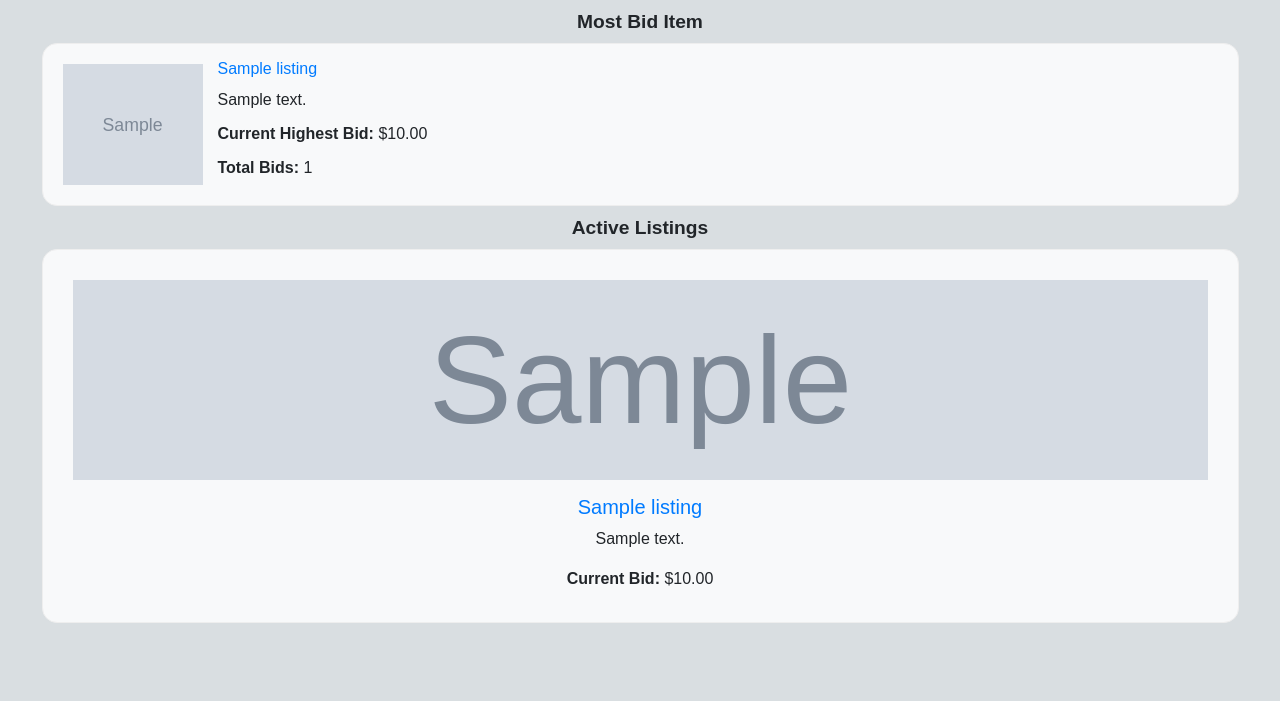
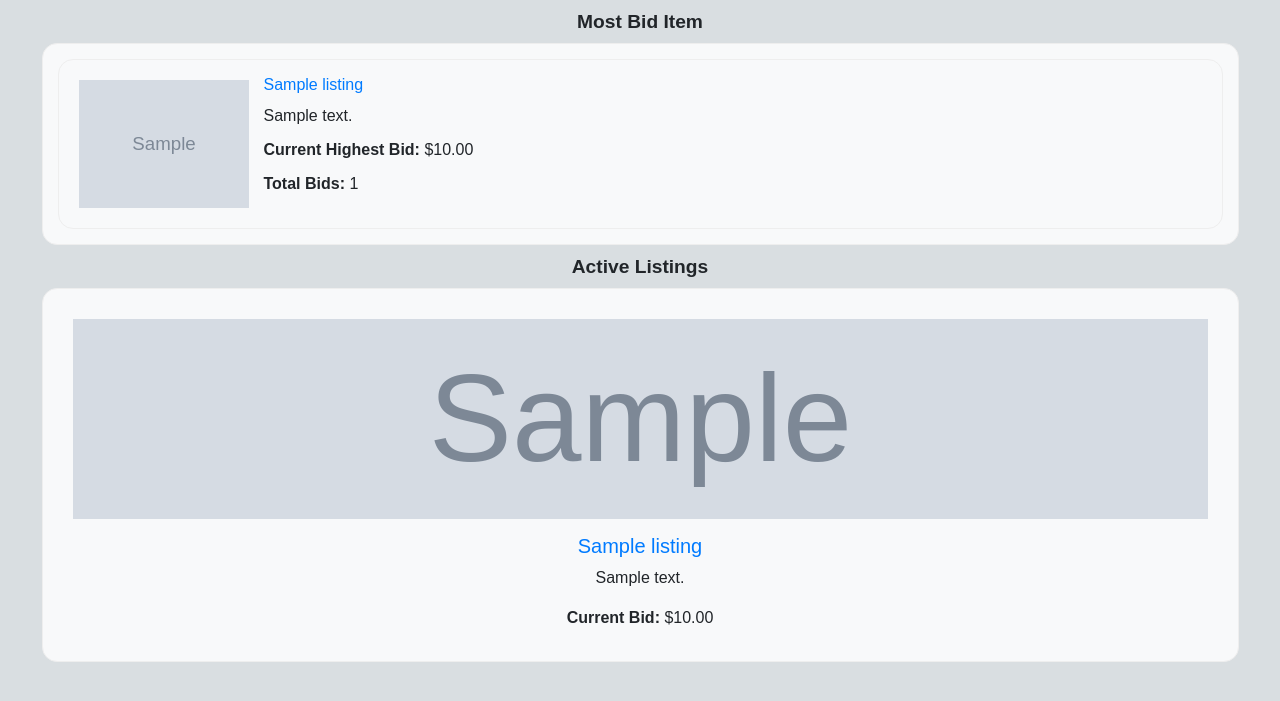
Before and after one commit to DeanMwau/Auctions.github.io, a Django app: page /welcome in a window 1280 px wide. Shown: the part 67-768 px from the top of the page. Run offline with Django 3.2, Linux system fonts and the light colour scheme; tables that the repository leaves empty hold one stand-in row (values such as "Sample post"); grey boxes marked "Sample" are stand-in pictures; some libraries are stand-ins or nearby versions.

Commit message:
Edit styles.css

```diff
--- a/auctions/static/auctions/styles.css
+++ b/auctions/static/auctions/styles.css
@@ -430,8 +430,19 @@ hr {
     margin: 10px auto;
 }
 
-.most-bid-image {
-    width: 150px;
+.most-bid-item .listing-item {
+    padding: 15px;
+    background-color: #f8f9fa;
+    border-radius: 15px;
+    display: flex;
+    width: 100%;
+    box-sizing: border-box;
+    border: 1px solid #eee;
+    transition: transform 0.3s ease, box-shadow 0.3s ease;
+}
+
+.most-bid-item .most-bid-image {
+    width: 180px;
     object-fit: cover;
     padding: 5px;
     box-sizing: border-box;
--- a/auctions/templates/auctions/welcome.html
+++ b/auctions/templates/auctions/welcome.html
@@ -8,6 +8,7 @@
     {% if most_bids_listings %}
         {% with most_bid_item=most_bids_listings.first %} {# Access the first item #}
             <div class="most-bid-item">
+                <div class="listing-item">
                     {% if most_bid_item.image_urls %}
                     <img src="{{ most_bid_item.image_urls }}" alt="{{ most_bid_item.title }}" class="most-bid-image">
                     {% endif %}
@@ -24,6 +25,7 @@
                                 {% endif %}
                         </p>
                         <p><strong>Total Bids:</strong> {{ most_bid_item.bid_count }}</p>
+                    </div>
                 </div>
             </div>
         {% endwith %}
```
Lines whose indentation alone changed are shown as unchanged.
